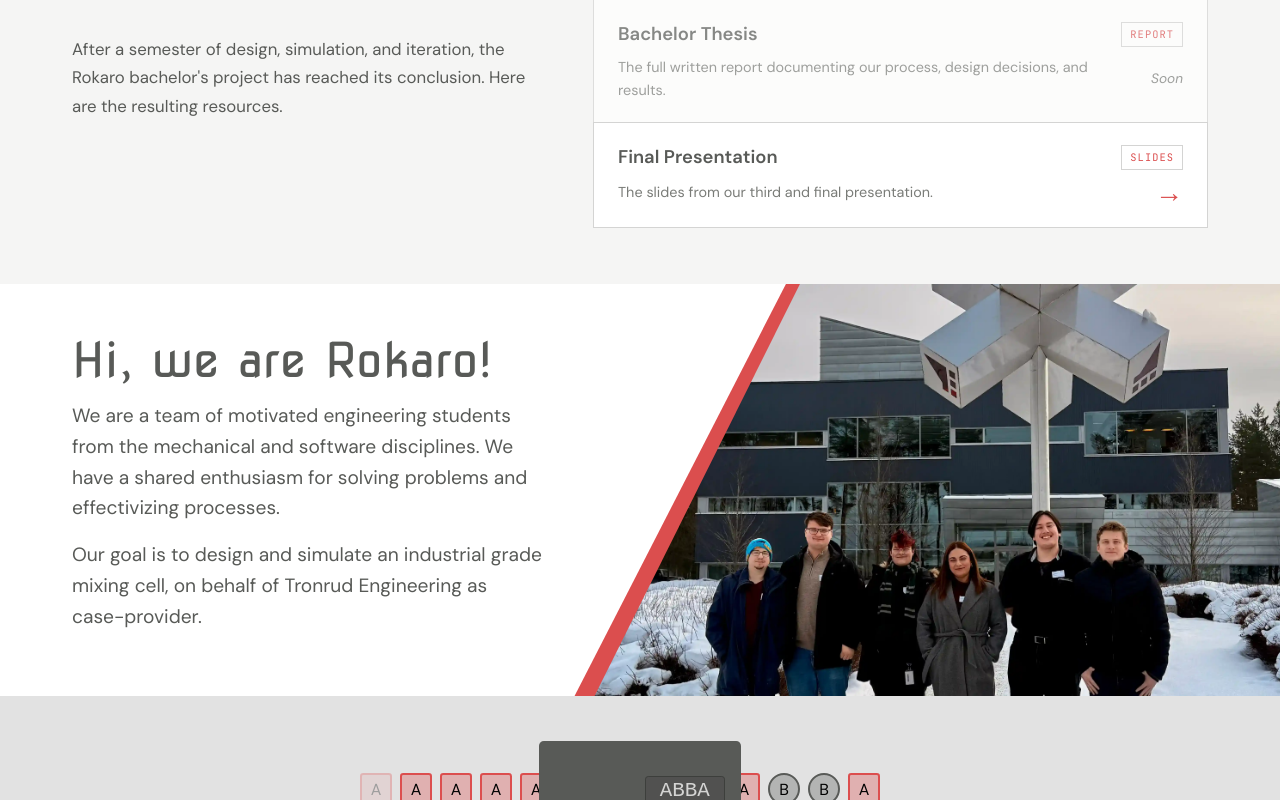
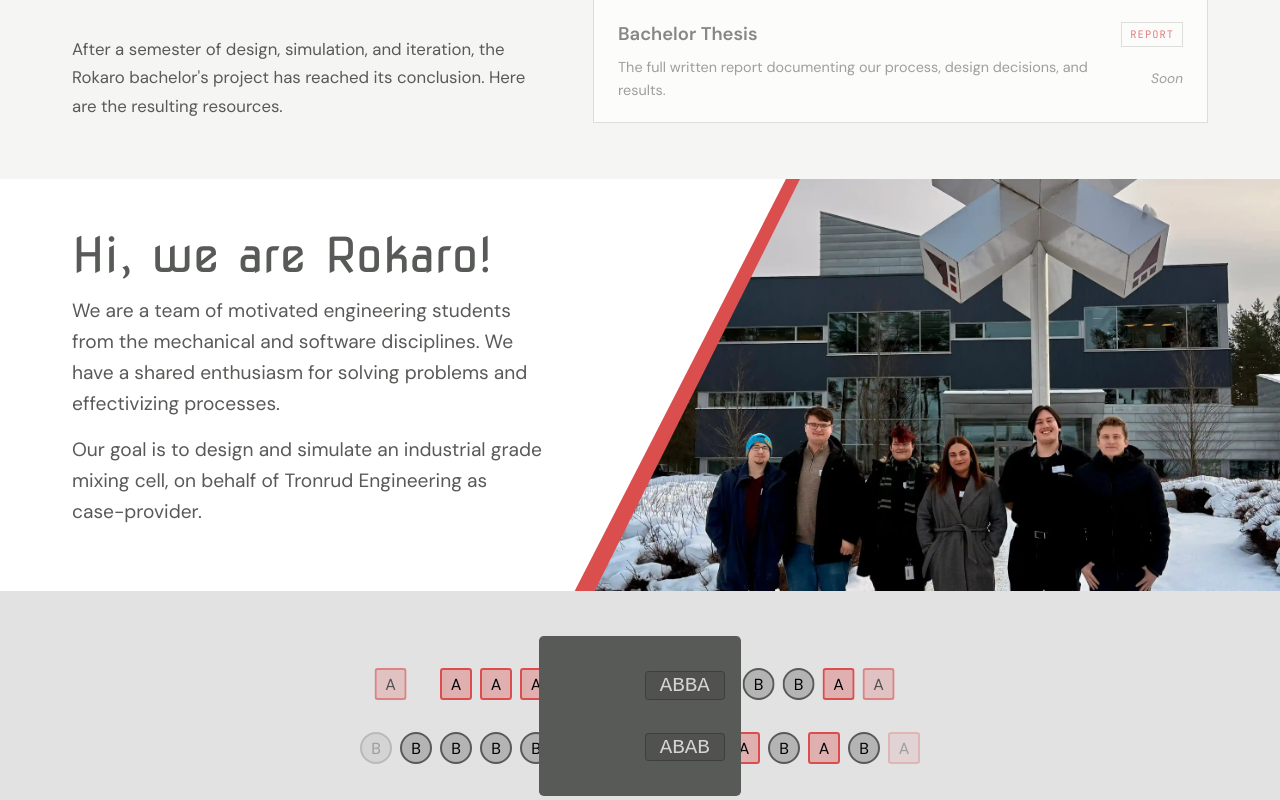
Before and after one commit to RokaroUSN/frontpage, a Vue app: page /#/ in a window 1280 px wide. Shown: the part 980-1780 px from the top of the page. Built offline with nearby package versions, Linux system fonts and the light colour scheme.

Commit message:
Some final tweaks

```diff
--- a/src/components/GroupIntroSection.vue
+++ b/src/components/GroupIntroSection.vue
@@ -14,8 +14,8 @@
   <div class="image-side">
     <div class="image-clip">
       <picture>
-        <source media="(max-width: 800px)" srcset="/public/gruppebilde-te-cropped-xs-mobile.webp" />
-        <img src="/public/gruppebilde-te-widecrop-website-short.webp" alt="Group photo showing members of Rokaro" />
+        <source media="(max-width: 800px)" srcset="/gruppebilde-te-cropped-xs-mobile.webp" />
+        <img src="/gruppebilde-te-widecrop-website-short.webp" alt="Group photo showing members of Rokaro" />
       </picture>
     </div>
   </div>
--- a/src/components/HeroSection.vue
+++ b/src/components/HeroSection.vue
@@ -45,7 +45,7 @@
   min-height: 100vh;
   display: flex;
   align-items: center;
-  background-image: url('/public/generic-factory-conveyor-belts-cropped.webp');
+  background-image: url('/generic-factory-conveyor-belts-cropped.webp');
   background-size: cover;
   background-position: center;
   overflow: hidden;
--- a/src/components/ProjectConclusionSection.vue
+++ b/src/components/ProjectConclusionSection.vue
@@ -50,24 +50,6 @@
             </div>
           </div>
 
-          <!-- Final presentation -->
-          <a
-            class="resource-card"
-            href="#"
-            target="_blank"
-            rel="noopener noreferrer"
-          >
-            <div class="resource-head">
-              <h3>Final Presentation</h3>
-              <span class="resource-tag mono">SLIDES</span>
-            </div>
-            <div class="resource-foot">
-              <p>
-                The slides from our third and final presentation.
-              </p>
-              <span class="resource-arrow">→</span>
-            </div>
-          </a>
         </div>
       </div>
     </div>
```
Also changed, not shown: 2 other files (tests, documents, lock files or other folders).
